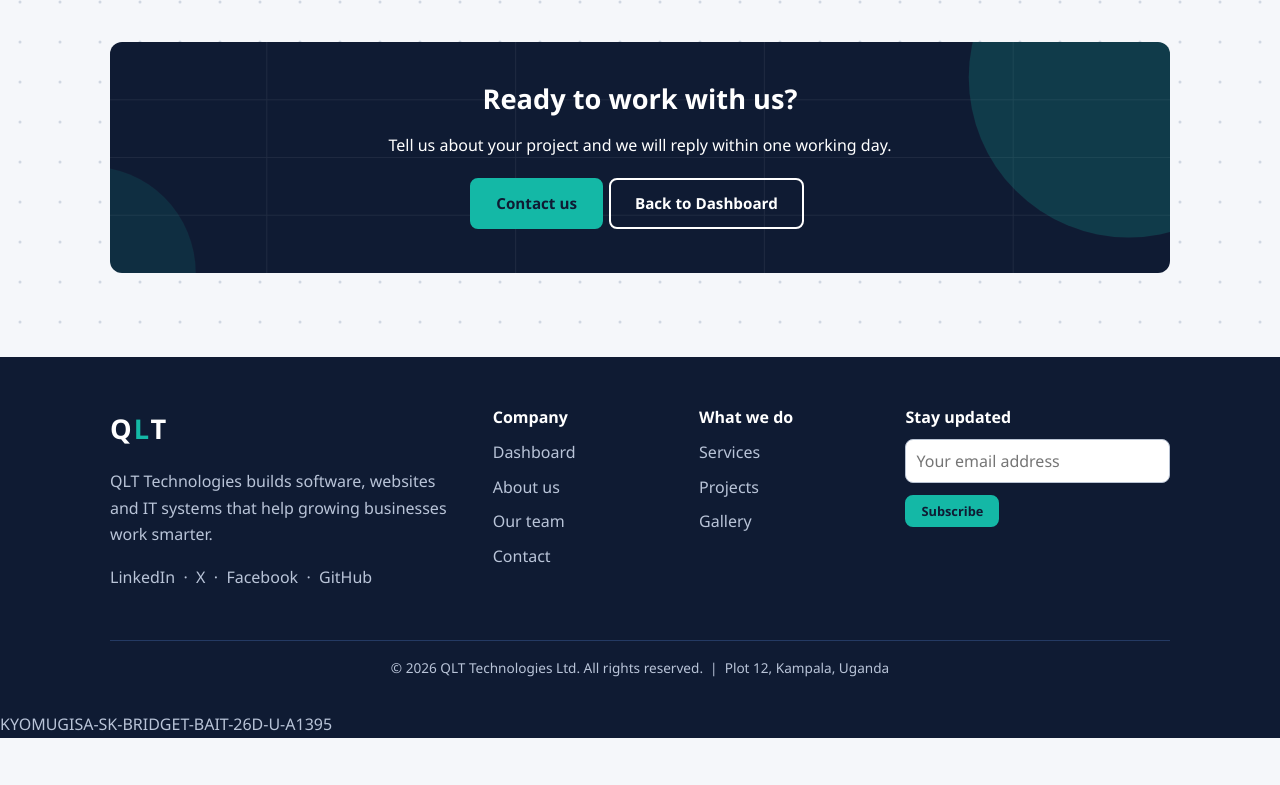
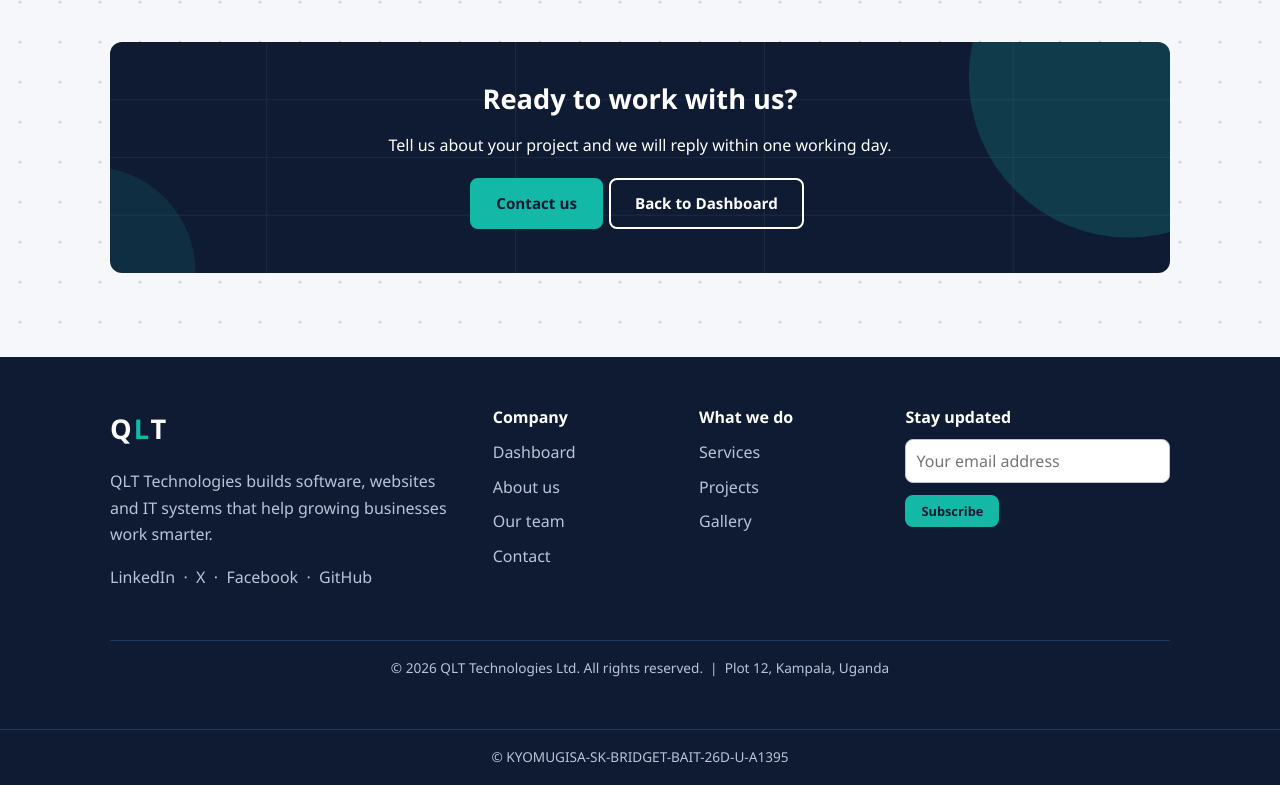
Before and after one commit to HiBrandy/KYOMUGISA-SK-BRIDGET-BAIT-26D-U-A1395, a plain HTML site: page services.html in a window 1280 px wide. Shown: the part 1618-2403 px from the top of the page. Before the commit the page ends 2372 px from the top, so only its background shows below. Drawn offline with Linux system fonts and the light colour scheme.

Commit message:
Update footer content in services.html

```diff
--- a/services.html
+++ b/services.html
@@ -61,7 +61,7 @@
   </div>
   <div class="copy">&copy; 2026 QLT Technologies Ltd. All rights reserved. &nbsp;|&nbsp; Plot 12, Kampala, Uganda</div>
 </div>
-<div><p>KYOMUGISA-SK-BRIDGET-BAIT-26D-U-A1395</p></div>
+<div  class="copy">&copy; KYOMUGISA-SK-BRIDGET-BAIT-26D-U-A1395</div>
 </footer>
 </body>
 </html>
```
